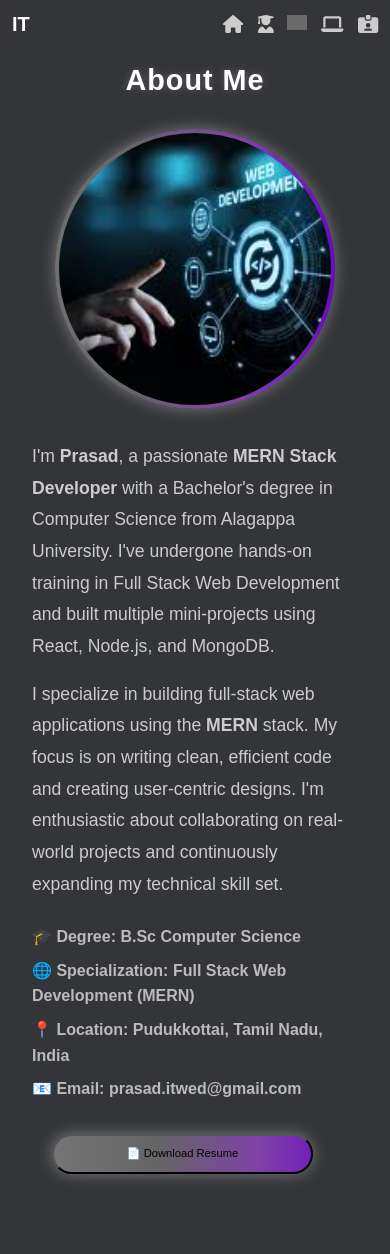
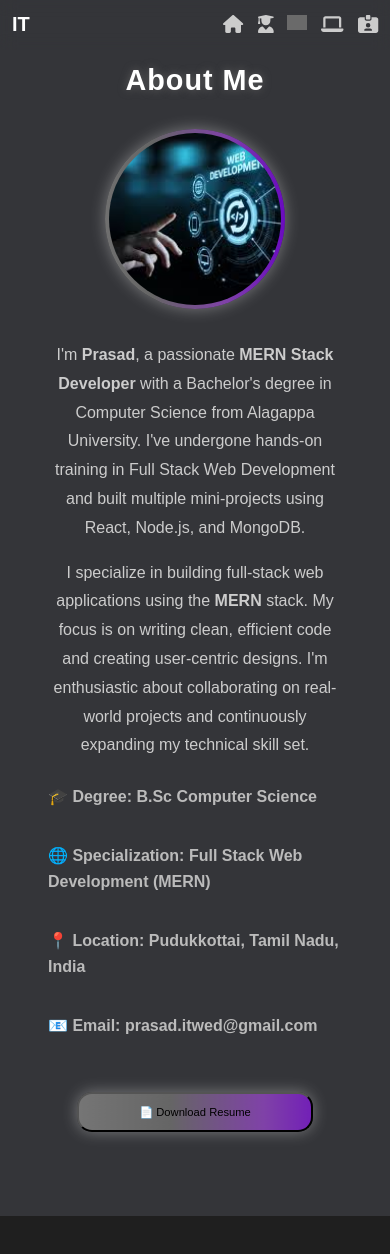
Before and after one commit to prasad5235692/Portfolio, a React (Create React App) app: page /about in a window 390 px wide. Shown: the top 1254 px of the page. After the commit the page ends 1216 px from the top, so only its background shows below. Built offline with nearby package versions, Linux system fonts and the light colour scheme; grey boxes are pictures that could not be loaded.

Commit message:
Updated feature or fixed bug

```diff
--- a/src/port/components/About.css
+++ b/src/port/components/About.css
@@ -86,3 +86,68 @@
   text-decoration: none;
   transition: all 0.3s ease;
 }
+/* 📱 Mobile: width less than 768px */
+@media (max-width: 767px) {
+  .about-container {
+    flex-direction: column;
+    padding: 0 1rem;
+  }
+
+  .about-img {
+    width: 180px;
+    height: 180px;
+  }
+
+  .about-text {
+    text-align: center;
+    max-width: 100%;
+  }
+
+  .about-text p {
+    font-size: 1rem;
+  }
+
+
+}
+
+/* 💻 Tablet: width between 768px and 1023px */
+@media (min-width: 768px) and (max-width: 1023px) {
+  .about-container {
+    gap: 2.5rem;
+    flex-direction: row;
+  }
+
+  .about-img {
+    width: 220px;
+    height: 220px;
+  }
+
+  .about-text {
+    max-width: 90%;
+  }
+
+  .about-text p {
+    font-size: 1.05rem;
+  }
+
+}
+
+/* 🖥️ Laptop/Desktop: width 1024px and above */
+@media (min-width: 1024px) {
+  .about-img {
+    width: 280px;
+    height: 280px;
+  }
+
+  .about-text {
+    max-width: 600px;
+    text-align: left;
+  }
+
+  .about-text p {
+    font-size: 1.1rem;
+  }
+
+
+
+}
--- a/src/port/components/About.js
+++ b/src/port/components/About.js
@@ -28,13 +28,13 @@ const About = () => {
           </p>
 
           <ul className="about-info">
-            <li><strong>🎓 Degree:</strong> B.Sc Computer Science</li>
-            <li><strong>🌐 Specialization:</strong> Full Stack Web Development (MERN)</li>
-            <li><strong>📍 Location:</strong> Pudukkottai, Tamil Nadu, India</li>
-            <li><strong>📧 Email:</strong> prasad.itwed@gmail.com</li>
+            <li className="li"><strong>🎓 Degree:</strong> B.Sc Computer Science</li><br></br>
+            <li className="li"><strong>🌐 Specialization:</strong> Full Stack Web Development (MERN)</li> <br></br>
+            <li className="li"><strong>📍 Location:</strong> Pudukkottai, Tamil Nadu, India</li><br></br>
+            <li className="li"><strong>📧 Email:</strong> prasad.itwed@gmail.com</li><br></br>
           </ul>
 
-          <button href="/resume.pdf" download className="download-btn">📄 Download Resume</button>
+          <button href="/resume.pdf" download >📄 Download Resume</button>
         </div>
       </div>
     </section>
```
